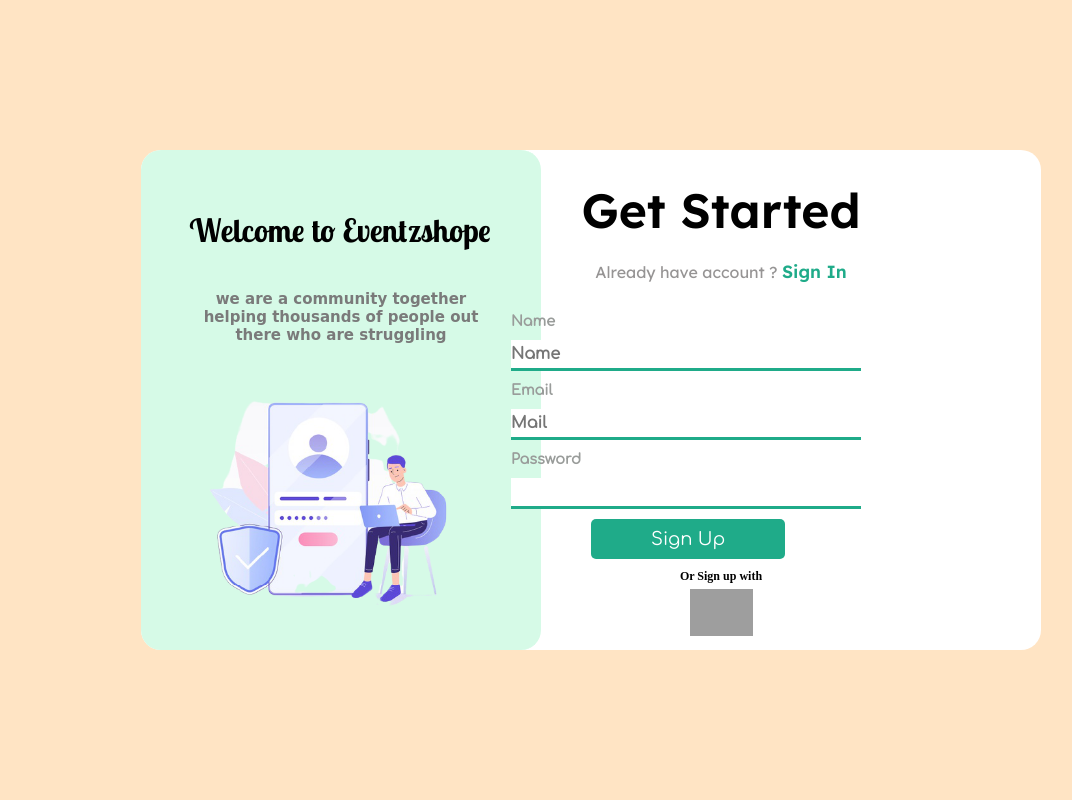
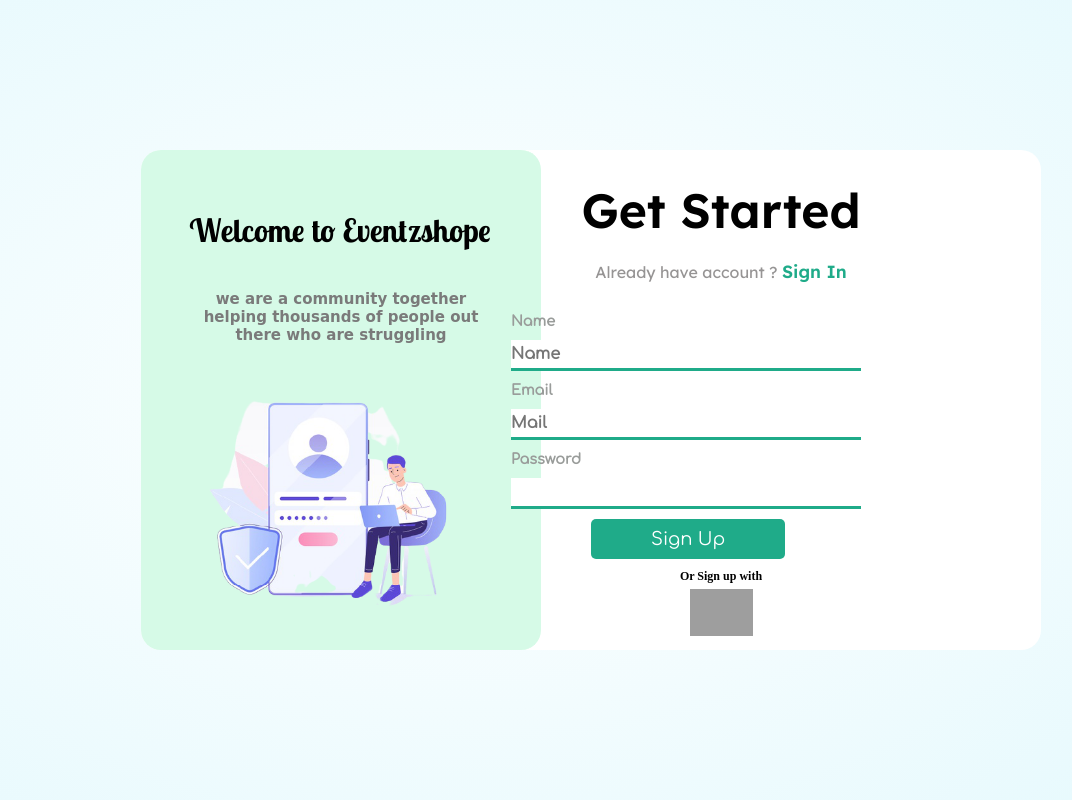
Before and after one commit to eventzshope/marceille.github.io, a PHP site: page /bb.html in a window 1280 px wide. Shown: the whole page, without its empty margins (159-1231 px from the left). Run offline with PHP 8.4, Linux system fonts and the light colour scheme; some libraries are stand-ins or nearby versions; some web fonts are replaced; grey boxes are pictures that could not be loaded.

Commit message:
Update style2.css

```diff
--- a/style2.css
+++ b/style2.css
@@ -10,7 +10,7 @@
     box-sizing: border-box;
 }
 body {
-    background-color: bisque;
+   background-image: radial-gradient(#fff, #d8f6fc9d);
     height: 100vh;
 }
 .container {
```
